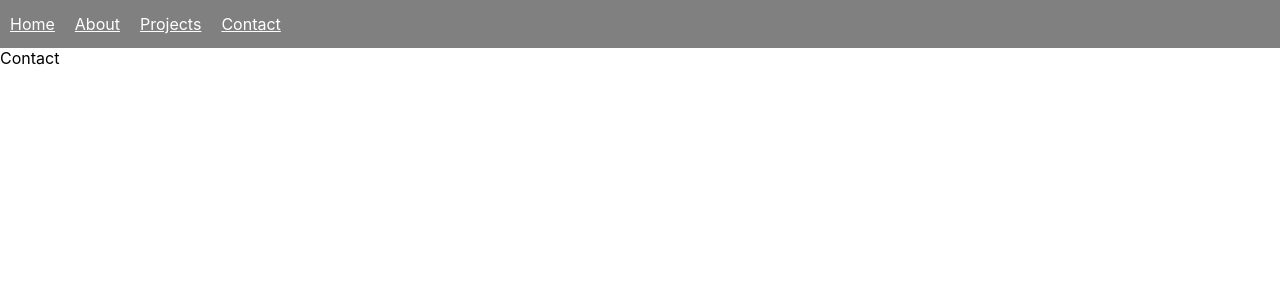
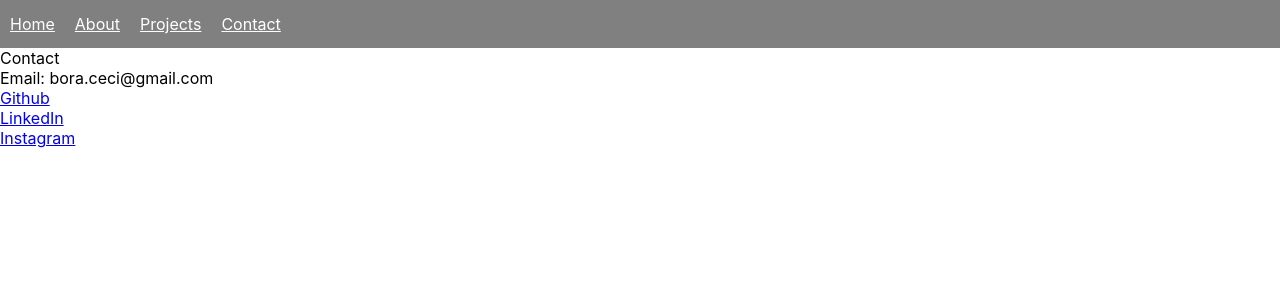
Before and after one commit to BoraCeci/my_portfolio, a React (Create React App) app: page /contact in a window 1280 px wide. Shown: the top 300 px of the page. Built offline with nearby package versions, Linux system fonts and the light colour scheme.

Commit message:
added new links for contacts on the Contacts Page

```diff
--- a/src/components/Contact.js
+++ b/src/components/Contact.js
@@ -6,7 +6,24 @@ function Contact() {
         <div>
             <div> Contact </div>
 
+            <div>
+              Email: bora.ceci@gmail.com
+            </div>
+
+            <a href="https://github.com/BoraCeci">
+              Github
+            </a>
+            <br/>
+            <a href="https://www.linkedin.com/in/borana-ceci-530223141/">
+              LinkedIn
+            </a>
+            <br/>
+            <a href="https://www.instagram.com/bora_ceci/">
+              Instagram
+            </a>
+
         </div>
+
     );
 }
 export default Contact;
--- a/src/components/Projects.js
+++ b/src/components/Projects.js
@@ -5,6 +5,8 @@ const Projects =() =>{
         <div>
             <div> Projects And More </div>
         </div>
+
+
     );
 }
 export default Projects;
```
